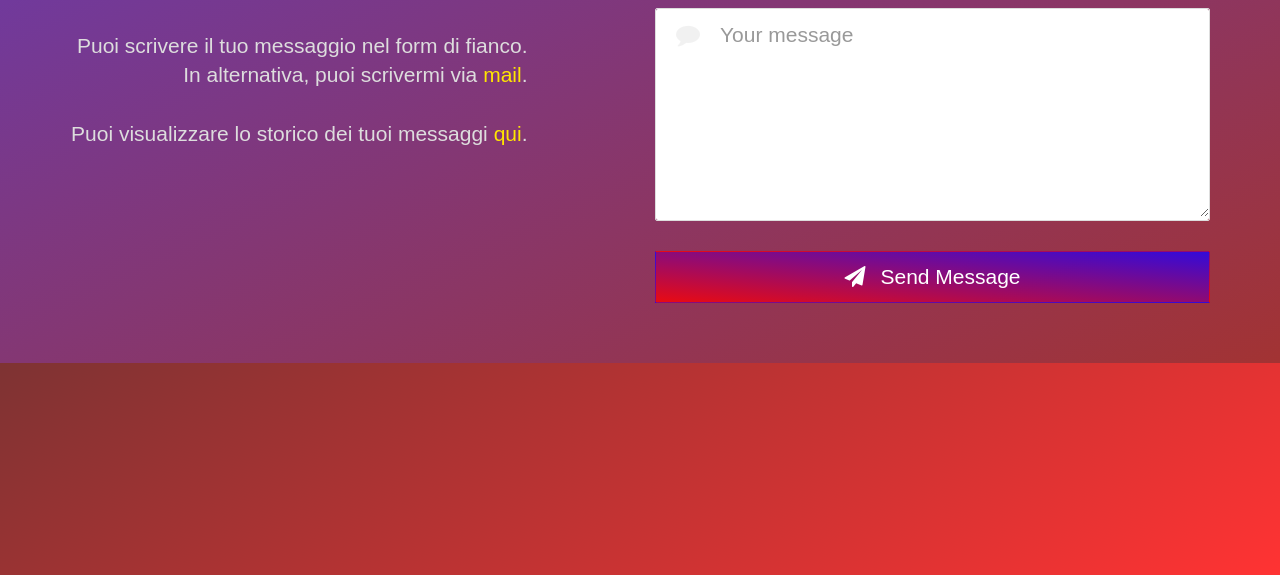
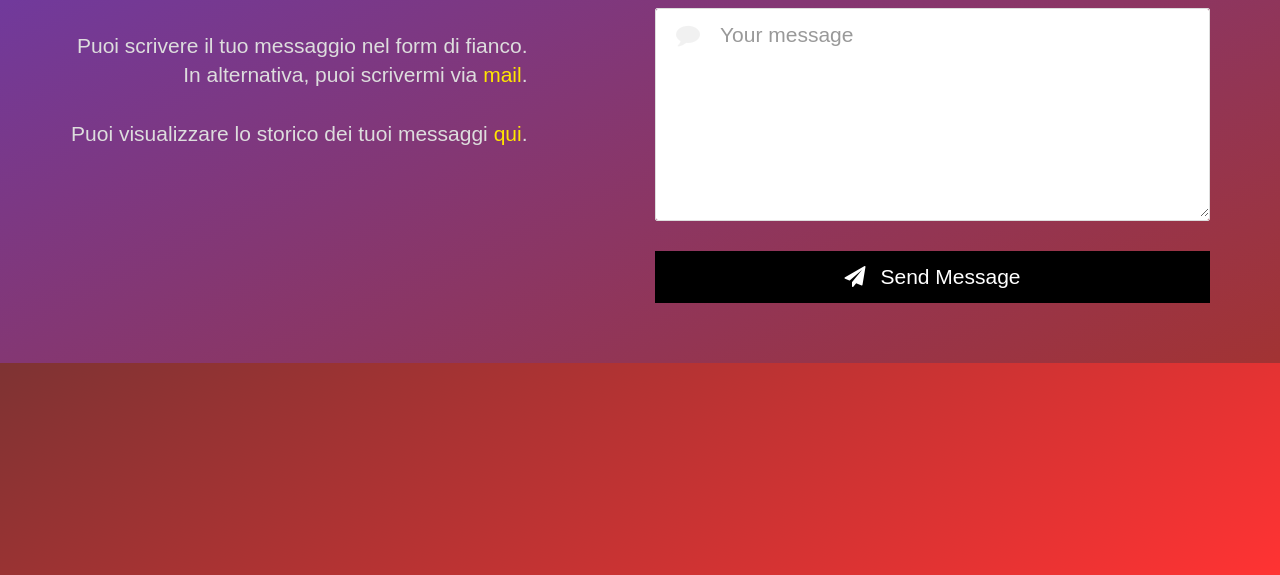
Before and after one commit to angZ-z/educazione-civica, a website: page public/contatti.html in a window 1280 px wide. Shown: the part 225-800 px from the top of the page. Drawn offline with nearby package versions, Linux system fonts and the light colour scheme.

Commit message:
style edits

```diff
--- a/public/index.css
+++ b/public/index.css
@@ -488,7 +488,7 @@ font-weight:300;
   color:#fff;
   font-size: 21px;
   font-weight: 300;
-  background: linear-gradient( to right top, rgba(255, 0, 0, 0.8), rgba(25, 0, 255, 0.8));;
+  background: black;
   outline: none !important;
   border-radius: 0;
   transition: opacity .2s ease-out;
```
